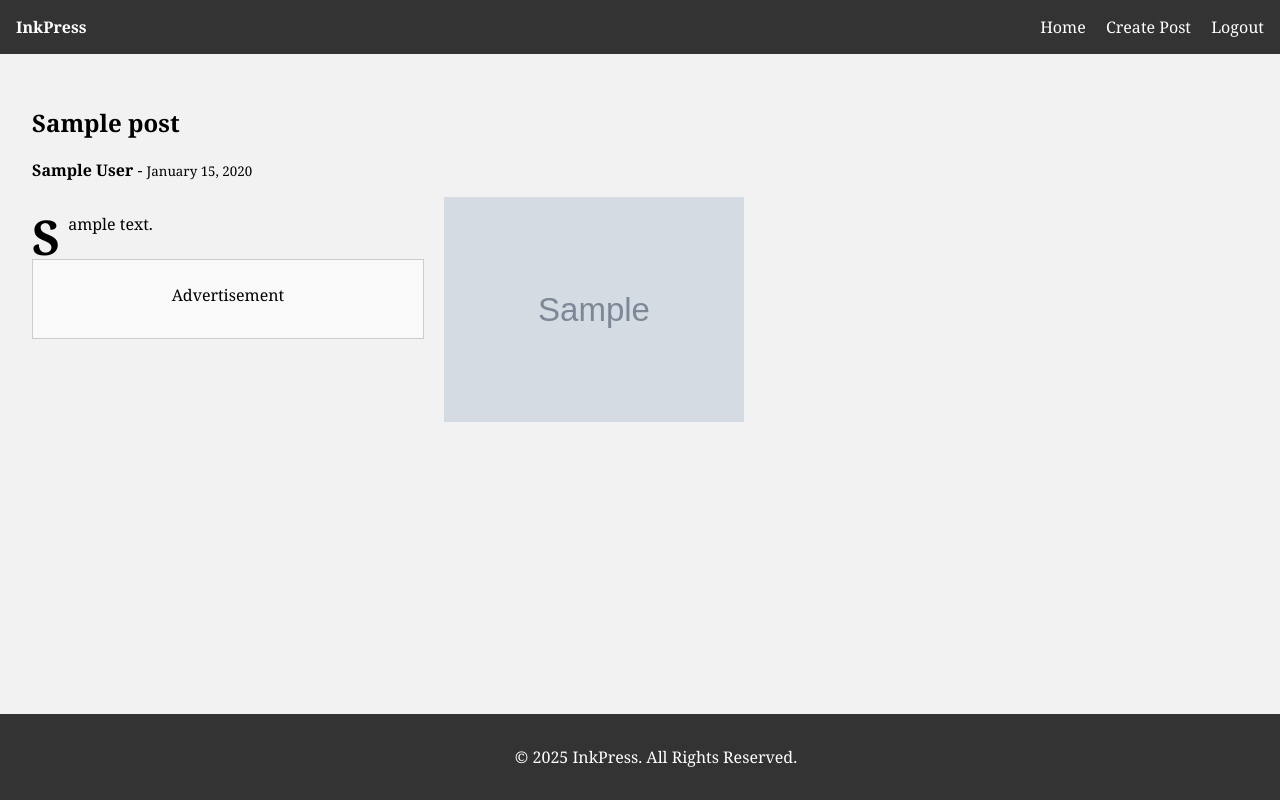
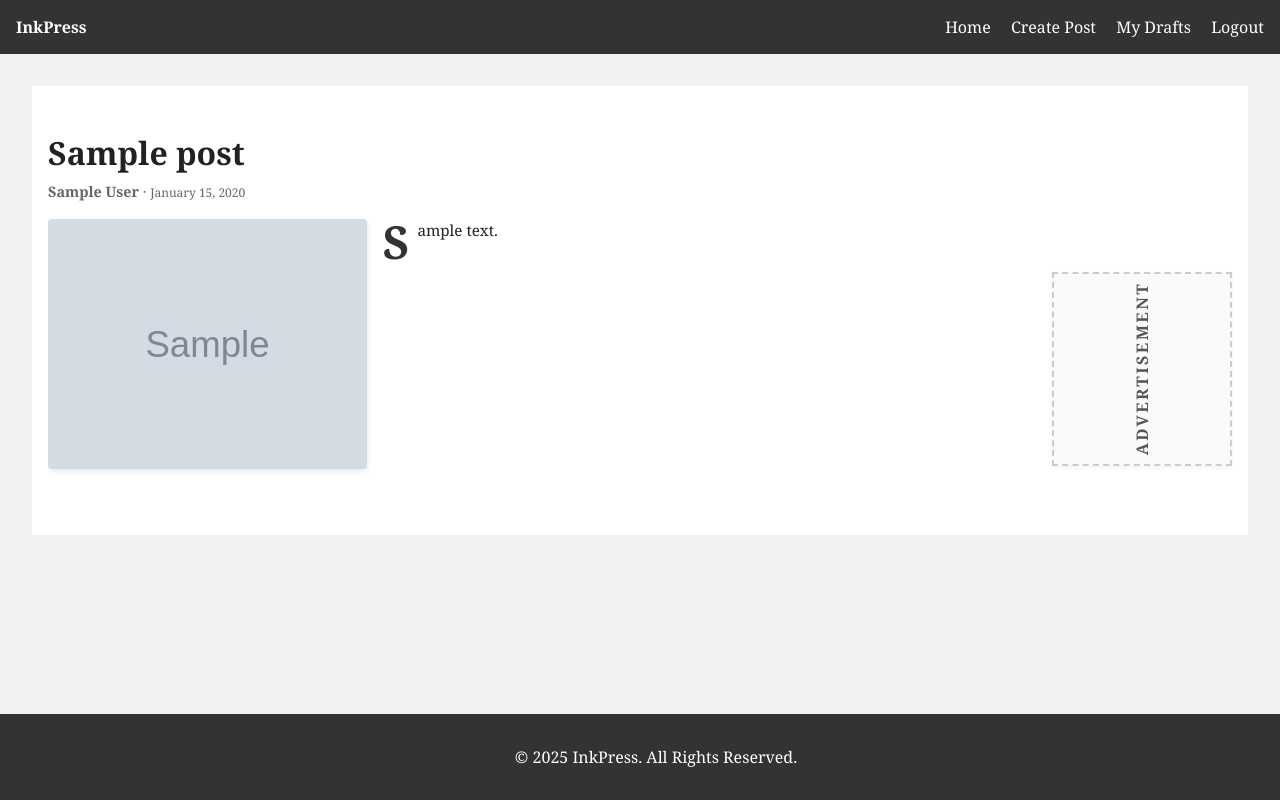
Before and after one commit to Monyechi/inkpress, a Django app: page /post/1/ in a window 1280 px wide. Run offline with Django 5.2, Linux system fonts and the light colour scheme; a user stored in the database is signed in; tables that the repository leaves empty hold one stand-in row (values such as "Sample post"); grey boxes marked "Sample" are stand-in pictures.

Commit message:
enhance post management by adding author field to post form, updating index and detail templates for improved layout, and refining draft handling in views

```diff
--- a/articles/forms.py
+++ b/articles/forms.py
@@ -4,4 +4,4 @@ from .models import Post
 class PostForm(forms.ModelForm):
     class Meta:
         model = Post
-        fields = ['title', 'content', 'featured_image']  # date_posted is automatic, author will be set in the view
+        fields = ['title', 'content', 'featured_image', 'author']
--- a/articles/templates/articles/post_detail.html
+++ b/articles/templates/articles/post_detail.html
@@ -3,86 +3,161 @@
 {% block title %}{{ object.title }}{% endblock %}
 
 {% block content %}
-<article class="content-section">
-  <!-- Post Title -->
+<article class="newspaper-layout">
+
+  <!-- Title and Metadata -->
+  <header>
     <h1 class="article-title">{{ object.title }}</h1>
+    <div class="article-metadata">
+      <strong>{{ object.author.get_full_name }}</strong> ·
+      <small>{{ object.date_posted|date:"F d, Y" }}</small>
+    </div>
+  </header>
 
-  <!-- Metadata: Author and Date -->
-  <div class="article-metadata mb-3">
-    <p>
-      <strong>{{ object.author.first_name }} {{ object.author.last_name }}</strong> -
-      <small class="text-muted">{{ object.date_posted|date:"F d, Y" }}</small>
-    </p>
+  <div class="content-ad-wrapper">
+
+    <!-- Main Article Area -->
+    <div class="text-columns">
+      {% if object.featured_image %}
+        <img src="{{ object.featured_image.url }}" alt="{{ object.title }}" class="featured-image">
+      {% endif %}
+
+      <div class="article-body dropcap">
+        {{ object.content|linebreaks }}
+      </div>
     </div>
 
-  <!-- Newspaper Content: 3-Column Layout -->
-  <div class="article-content">
-    <!-- Drop Cap: Wrap the first letter of content -->
-    {% if object.content %}
-      {% with first_letter=object.content|slice:":1" rest=object.content|slice:"1:" %}
-        <p>
-          <span class="drop-cap">{{ first_letter }}</span>{{ rest|safe }}
-        </p>
-      {% endwith %}
-    {% endif %}
-
-    <!-- Advertisement Spot -->
-    <div class="ad-spot">
-      <p>Advertisement</p>
+    <!-- Sidebar Advertisement -->
+    <aside class="ad-spot">
+      <div class="ad-box">
+        <p class="ad-label">ADVERTISEMENT</p>
+      </div>
+    </aside>
   </div>
 
-    <!-- Inline Picture Example: You can manually include additional images within the content -->
-    {% if object.featured_image %}
-      <img src="{{ object.featured_image.url }}" alt="{{ object.title }}" class="img-inline">
-    {% endif %}
-  </div>
 </article>
 
 <style>
-  /* Three Column Layout */
-  .article-content {
-      column-count: 3;
-      column-gap: 20px;
+/* Ensure the HTML and body take up the full viewport */
+html, body {
+  height: 100%;
+  margin: 0;
+  padding: 0;
 }
 
-  /* Drop Cap Styling */
-  .drop-cap {
+/* Layout Container: reduced padding and set max-height to viewport height */
+.newspaper-layout {
+  padding: 1rem;
+  max-height: 100vh;
+  overflow: hidden;
+  font-family: 'Georgia', serif;
+  line-height: 1.5;
+  color: #222;
+  background-color: #fff;
+}
+
+/* Article Title */
+.article-title {
+  font-size: 2rem;
+  font-weight: bold;
+  margin-bottom: 0.3rem;
+}
+
+/* Metadata under title */
+.article-metadata {
+  color: #666;
+  margin-bottom: 1rem;
+  font-size: 0.9rem;
+}
+
+/* Wrapper for main content and advertisement */
+.content-ad-wrapper {
+  display: flex;
+  align-items: flex-start;
+  gap: 1rem;
+  /* Ensure the wrapper fits within the viewport */
+  max-height: calc(100vh - 100px);
+}
+
+/* Main Content Area: three columns with reduced gap */
+.text-columns {
+  flex: 1;
+  column-count: 3;
+  column-gap: 1rem;
+  text-align: justify;
+  overflow: hidden;
+}
+
+/* Featured Image: larger but reduced height to fit the page */
+.featured-image {
+  width: 100%;
+  max-width: 100%;
+  height: 250px;
+  object-fit: cover;
+  margin-bottom: 1rem;
+  break-inside: avoid;
+  border-radius: 4px;
+  box-shadow: 0 2px 6px rgba(0,0,0,0.1);
+}
+
+/* Paragraphs and drop cap */
+.article-body p {
+  margin-bottom: 1em;
+  /* Adjust font-size if needed */
+  font-size: 0.95rem;
+}
+.dropcap p:first-of-type::first-letter {
   float: left;
   font-size: 3em;
   line-height: 1;
   padding-right: 8px;
   font-weight: bold;
+  color: #333;
 }
 
-  /* Advertisement Spot Styling */
+/* Advertisement Sidebar: reduced dimensions */
 .ad-spot {
-      border: 1px solid #ccc;
+  width: 180px;
+  min-height: 300px;
+  display: flex;
+  justify-content: center;
+  align-items: center;
+}
+.ad-box {
+  width: 100%;
+  height: 100%;
+  border: 2px dashed #ccc;
+  background-color: #fafafa;
+  display: flex;
+  align-items: center;
+  justify-content: center;
+  padding: 0.5rem;
   text-align: center;
-      margin: 1em 0;
-      padding: 0.5em;
-      background-color: #f9f9f9;
-      break-inside: avoid;
+  box-shadow: 0 2px 4px rgba(0,0,0,0.05);
+}
+.ad-label {
+  writing-mode: vertical-rl;
+  transform: rotate(180deg);
+  font-weight: bold;
+  font-size: 1rem;
+  letter-spacing: 0.15em;
+  color: #555;
 }
 
-  /* Inline Image Styling */
-  .img-inline {
-      max-width: 300px;
-      max-height: 300px;
-      margin: 1em 0;
-      display: block;
-      break-inside: avoid;
+/* Responsive Behavior */
+@media (max-width: 992px) {
+  .text-columns {
+    column-count: 2;
+  }
+  .ad-spot {
+    display: none;
+  }
 }
 
-  .article-content p {
-      margin-bottom: 1.5em;
+@media (max-width: 768px) {
+  .text-columns {
+    column-count: 1;
   }
-
-  /* Responsive adjustments */
-  @media (max-width: 768px) {
-      .article-content { column-count: 1 !important; }
-  }
-  @media (min-width: 769px) and (max-width: 991px) {
-      .article-content { column-count: 2 !important; }
 }
 </style>
 {% endblock %}
--- a/articles/templates/shared/base.html
+++ b/articles/templates/shared/base.html
@@ -36,6 +36,7 @@
             {% if request.user.is_authenticated %}
                 {% if request.user.is_superuser %}
                     <a href="/posts/create/">Create Post</a>
+                    <a href="{% url 'drafts' %}">My Drafts</a>
                 {% endif %}
                 <a href="/logout/">Logout</a>
             {% else %}
--- a/articles/views.py
+++ b/articles/views.py
@@ -40,7 +40,9 @@ class PostDetailView(DetailView):
 
 
 def landing_page(request):
-    return render(request, "articles/index.html")
+    # Retrieve only published posts
+    published_posts = Post.objects.filter(submitted=True)
+    return render(request, "articles/index.html", {"posts": published_posts})
 
 
 @admin_required
@@ -49,7 +51,10 @@ def create_post(request):
         form = PostForm(request.POST, request.FILES)
         if form.is_valid():
             post = form.save(commit=False)
-            post.author = request.user
+            # Use the author provided in the form; if not provided, default to the logged-in user.
+            if not post.author:
+                post.author = request.user
+
             # Check which button was pressed
             action = request.POST.get("action")
             if action == "publish":
@@ -59,10 +64,8 @@ def create_post(request):
             post.save()
             # Redirect based on the action
             if post.submitted:
-                # If published, redirect to index page
                 return redirect("/")
             else:
-                # If saved as draft, redirect to drafts page
                 return redirect("/drafts/")
     else:
         form = PostForm()
```
Also changed, not shown: articles/templates/articles/index.html (+73 -2 lines). Lines whose indentation alone changed are shown as unchanged.
